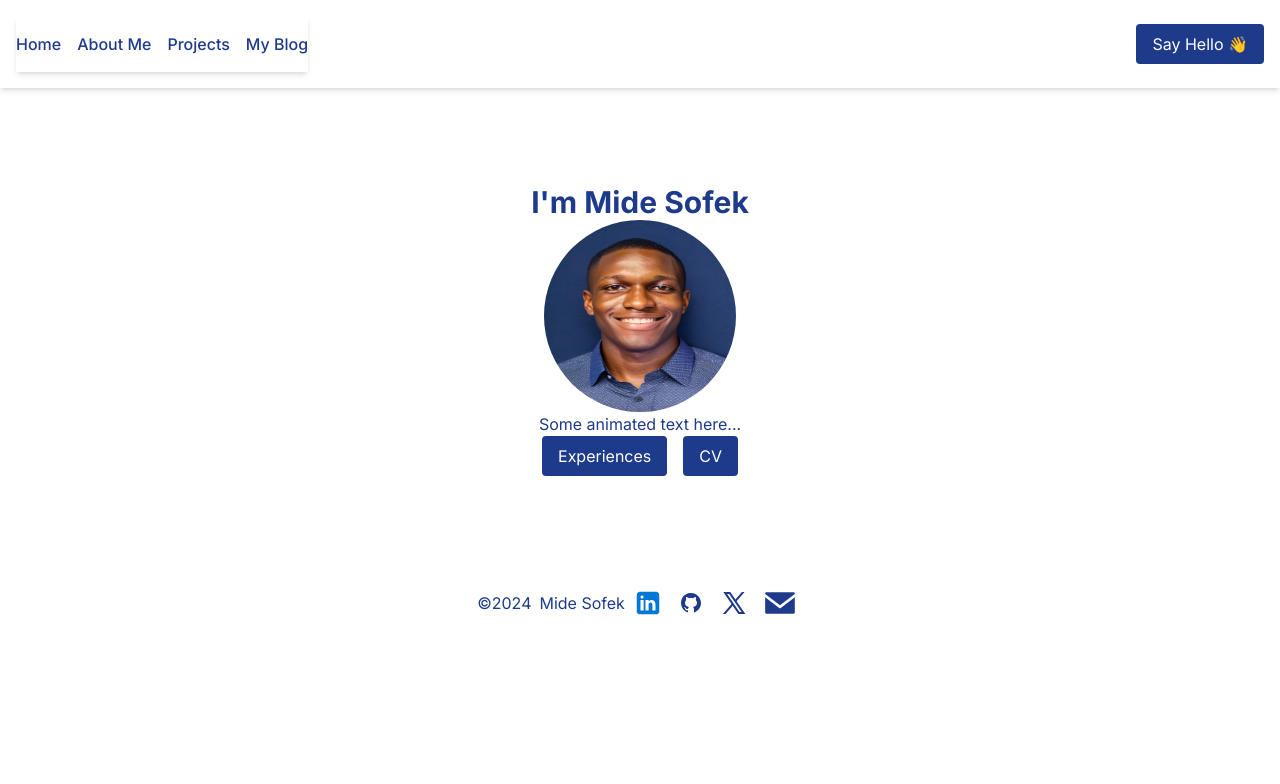
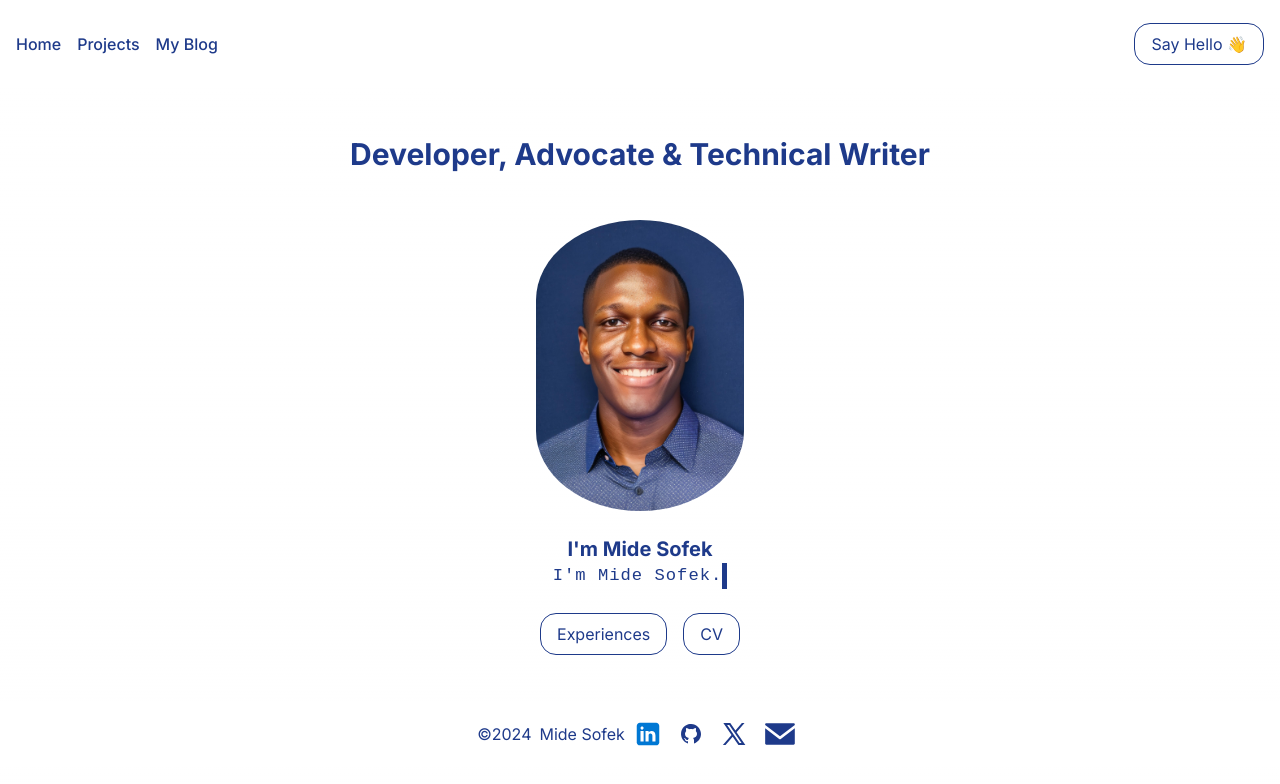
Before and after one commit to midesofek/Portfolio-Website, a Next.js app: page / in a window 1280 px wide. Shown: the top 784 px of the page. Built offline with nearby package versions, Linux system fonts and the light colour scheme.

Commit message:
improved app stylong

```diff
--- a/src/app/globals.css
+++ b/src/app/globals.css
@@ -31,3 +31,40 @@ body {
     text-wrap: balance;
   }
 }
+
+.animContainer {
+  display: inline-block;
+  margin: auto;
+}
+
+.animatetext {
+  font-size: 1.075rem;
+  letter-spacing: 1px;
+  font-family: monospace;
+  border-right: 5px solid;
+  width: 100%;
+  white-space: nowrap;
+  overflow: hidden;
+
+  animation: typing 2s steps(26), cursor 0.6s step-end infinite alternate;
+}
+
+/**cursor blinking */
+@keyframes cursor {
+  50% {
+    border-color: transparent;
+  }
+}
+
+@keyframes typing {
+  from {
+    width: 0;
+  }
+}
+
+@media screen and (max-width: 768px) {
+  .animatetext {
+    max-width: 100%; /* Set maximum width for smaller screens */
+    word-wrap: break-word;
+  }
+}
--- a/src/app/page.js
+++ b/src/app/page.js
@@ -1,28 +1,100 @@
+"use client";
+
 import Button from "@/components/Button";
 import Footer from "@/components/Footer.jsx";
 import Header from "@/components/Header";
+import Link from "next/link";
+import { useEffect, useState } from "react";
+
+function TypingAnimation({ className }) {
+  const [textIndex, setTextIndex] = useState(0);
+  const texts = [
+    "Hey 👋...",
+    "I'm Mide Sofek.",
+    "I derive joy in building decentralized applications...",
+    "I also write technical articles...",
+    "...and technical guides",
+    "I love passing on knowledge...",
+    "Reason why I love to teach",
+    "When I'm not coding,...",
+    "I play the keyboard and listen to soft music",
+    "Take a tour...",
+    "You'll find everything about me here...",
+    "... at least, the most part :)",
+  ];
+
+  useEffect(() => {
+    const interval = setInterval(() => {
+      setTextIndex((prevIndex) => (prevIndex + 1) % texts.length);
+    }, 3000); // Change text every 5 seconds
+
+    return () => clearInterval(interval);
+  }, [textIndex]);
+
+  return (
+    <>
+      {texts.map((text, index) => (
+        <div
+          key={index}
+          style={{
+            display: index === textIndex ? "block" : "none",
+          }}
+          className={`${className}`}
+        >
+          {text}
+          {/* {console.log(text)} */}
+        </div>
+      ))}
+    </>
+  );
+}
 
 export default function Home() {
   return (
     <>
       <Header />
       <main>
-        <div className=" py-24 flex flex-col justify-center items-center">
-          <h1 className=" font-bold text-3xl">I'm Mide Sofek</h1>
+        <div className=" py-6 flex flex-col justify-center items-center">
+          <div>
+            <h1 className=" px-1 py-6 font-bold text-3xl">
+              Developer, Advocate & Technical Writer
+            </h1>
+          </div>
           <img
             src={"./midesofek.jpg"}
             alt="midesofek"
-            className="h-48 w-48 rounded-full  object-center"
+            className="py-6 h-auto w-52 rounded-full object-cover"
           />
-          <div>
-            <p>Some animated text here...</p>
+          <div className=" font-bold text-xl">
+            <p>I'm Mide Sofek</p>
           </div>
-          <div className=" flex space-x-4">
+          <div className="animContainer">
+            <TypingAnimation className="animatetext" />
+          </div>
+          <div className="py-6 flex space-x-4">
             <span>
-              <Button>Experiences</Button>
+              <Button>
+                <a
+                  href={
+                    "https://www.linkedin.com/in/sofekun-ayomide-493688165/"
+                  }
+                  target="_blank"
+                >
+                  Experiences
+                </a>
+              </Button>
             </span>
             <span>
-              <Button>CV</Button>
+              <Button>
+                <a
+                  href={
+                    "https://docs.google.com/document/d/1ESb6vqK6gKhUf38cA-3WVpL-bTIW32ugVYyPozCx52c/edit?usp=sharing"
+                  }
+                  target="_blank"
+                >
+                  CV
+                </a>
+              </Button>
             </span>
           </div>
         </div>
--- a/src/components/Button.jsx
+++ b/src/components/Button.jsx
@@ -1,6 +1,9 @@
-function Button({ children }) {
+function Button({ onclick, children }) {
   return (
-    <button className="text-white px-4 bg-blue-900 py-2 rounded">
+    <button
+      className=" text-blue-900 rounded-2xl px-4 py-2 bg-white border border-blue-900 hover:bg-blue-900 hover:text-white hover:animate-pulse "
+      onClick={onclick}
+    >
       {children}
     </button>
   );
--- a/src/components/Header.jsx
+++ b/src/components/Header.jsx
@@ -3,10 +3,12 @@ import Navbar from "./Navbar";
 
 function Header() {
   return (
-    <header className="bg-white shadow-md p-4">
+    <header className="bg-white p-4">
       <div className="container mx-auto flex justify-between items-center">
         <Navbar className=" h-8" />
-        <Button>Say Hello 👋</Button>
+        <Button>
+          <a href="mailto:midesofek@gmail.com">Say Hello 👋</a>
+        </Button>
       </div>
     </header>
   );
--- a/src/components/Navbar.jsx
+++ b/src/components/Navbar.jsx
@@ -4,12 +4,12 @@ import { NavLink } from "react-router-dom";
 
 function Navbar() {
   return (
-    <nav className="bg-white shadow-md">
+    <nav className="bg-white">
       <div className="container mx-auto flex justify-between items-center py-4">
         {/* Navigation Links */}
         <ul className=" font-medium flex space-x-4">
           <NavItem href="/">Home</NavItem>
-          <NavItem href="/about">About Me</NavItem>
+          {/* <NavItem href="/about">About Me</NavItem> */}
           <NavItem href="/projects">Projects</NavItem>
           <Link href="https://blog.midesofek.com" target="_blank">
             My Blog
```
Also changed, not shown: .babelrc (deleted).
